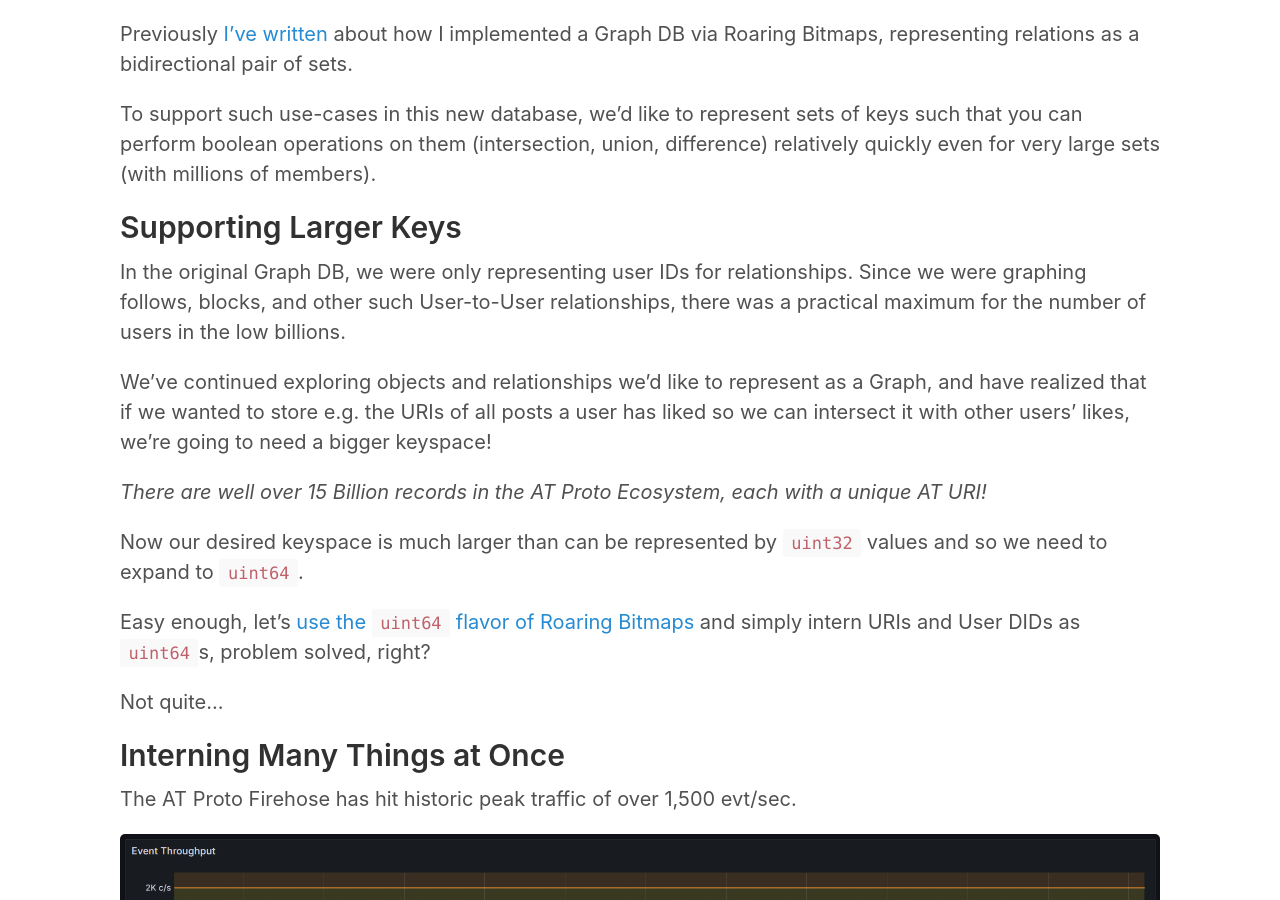
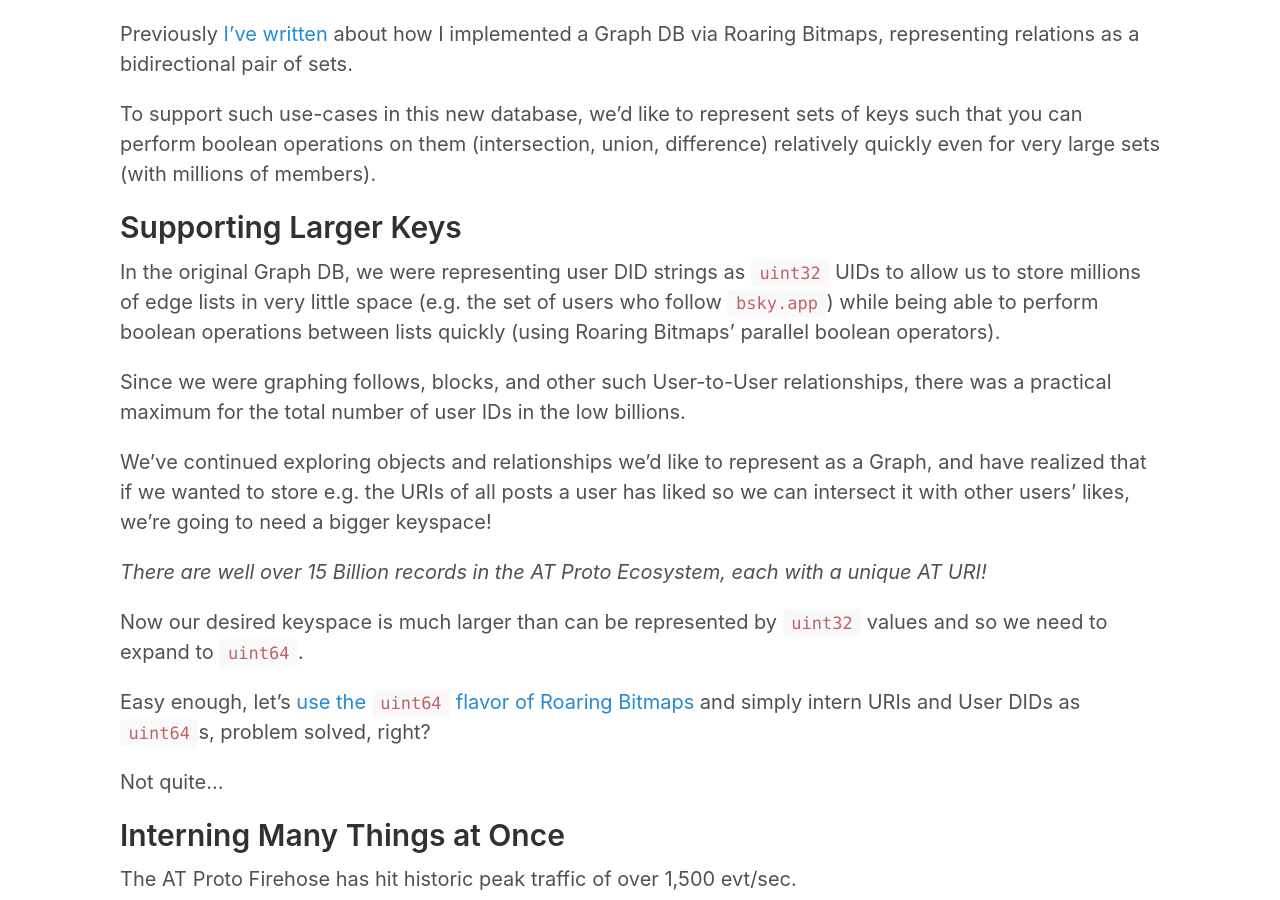
Before and after one commit to jazware/jazco-dev, a Jekyll site: the page built from _posts/2025-09-26-interning.md, in a window 1280 px wide and 900 px high, scrolled down 372 px. Built offline with Jekyll 4.4.1, drawn with Linux system fonts in a browser that asks for light colours.

Commit message:
Quick edit

```diff
--- a/_posts/2025-09-26-interning.md
+++ b/_posts/2025-09-26-interning.md
@@ -12,7 +12,9 @@
 
 ## Supporting Larger Keys
 
-In the original Graph DB, we were only representing user IDs for relationships. Since we were graphing follows, blocks, and other such User-to-User relationships, there was a practical maximum for the number of users in the low billions.
+In the original Graph DB, we were representing user DID strings as `uint32` UIDs to allow us to store millions of edge lists in very little space (e.g. the set of users who follow `bsky.app`) while being able to perform boolean operations between lists quickly (using Roaring Bitmaps' parallel boolean operators).
+
+Since we were graphing follows, blocks, and other such User-to-User relationships, there was a practical maximum for the total number of user IDs in the low billions.
 
 We've continued exploring objects and relationships we'd like to represent as a Graph, and have realized that if we wanted to store e.g. the URIs of all posts a user has liked so we can intersect it with other users' likes, we're going to need a bigger keyspace!
 
```
